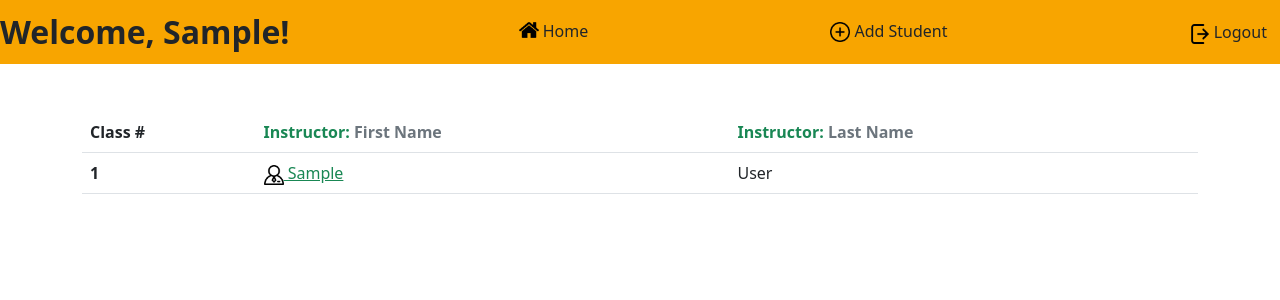
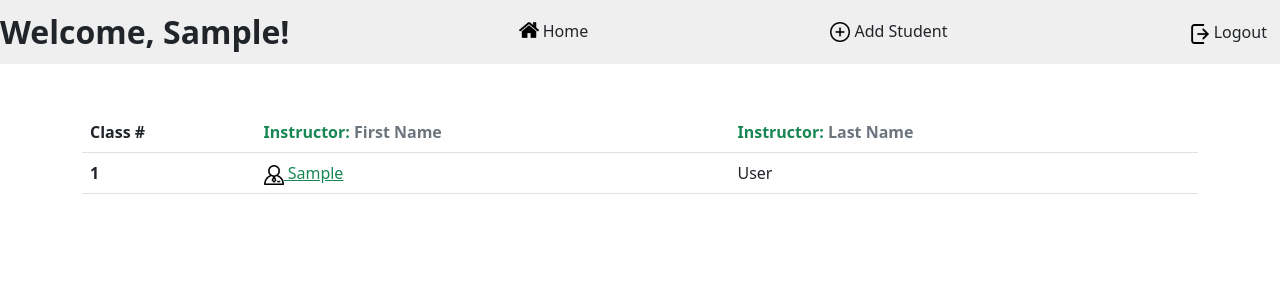
Before and after one commit to alexis0501/Python-Project, a Flask app: page /home in a window 1280 px wide. Shown: the top 300 px of the page. Run offline with Flask 2, Linux system fonts and the light colour scheme; the visitor is signed in with stand-in values (Sample User, id 1); tables that the repository leaves empty or names only in its code hold one stand-in row (values such as "Sample post").

Commit message:
Removed some CSS files without code

```diff
--- a/flask_app/static/css/navbar.css
+++ b/flask_app/static/css/navbar.css
@@ -1,5 +1,5 @@
 nav{
-    background-color: rgb(248, 165, 0);
+    background-color: rgb(239, 239, 239);
 }
 
 .welcome-text{
--- a/flask_app/templates/logreg.html
+++ b/flask_app/templates/logreg.html
@@ -20,7 +20,6 @@
                     <input class="form-control" type="text" name="last_name" id="last_name">
                 <label class="mt-3" for="email">Email:</label>
                     <input class="form-control" type="email" name="email" id="email">
-
                 <label class="mt-3" for="password">Password:</label>
                     <input class="form-control" type="password" name="password" id="RegPassword">
                     <input type="checkbox" onclick="regPassword()"> <span>Show Password</span>
@@ -28,10 +27,6 @@
                 <label class="mt-3" for="confirm_password">Confirm Password:</label>
                     <input class="form-control" type="password" name="confirm_password" id="RegConPassword">
                     <input type="checkbox" onclick="regConfPassword()"> <span>Show Password</span>
-
-
-
-
                     <button class="btn btn-primary mt-3 w-100">Register</button>
             </form>
             <form class="container border border-secondary border-3 rounded pt-2 border-opacity-25 ms-2" action="/login" method="POST">
```
Also changed, not shown: flask_app/static/css/classroom.css (deleted), flask_app/static/css/dashboard.css (deleted), flask_app/static/css/logreg.css (deleted), flask_app/static/css/studentCreate.css (deleted), flask_app/static/css/studentEdit.css (deleted).
